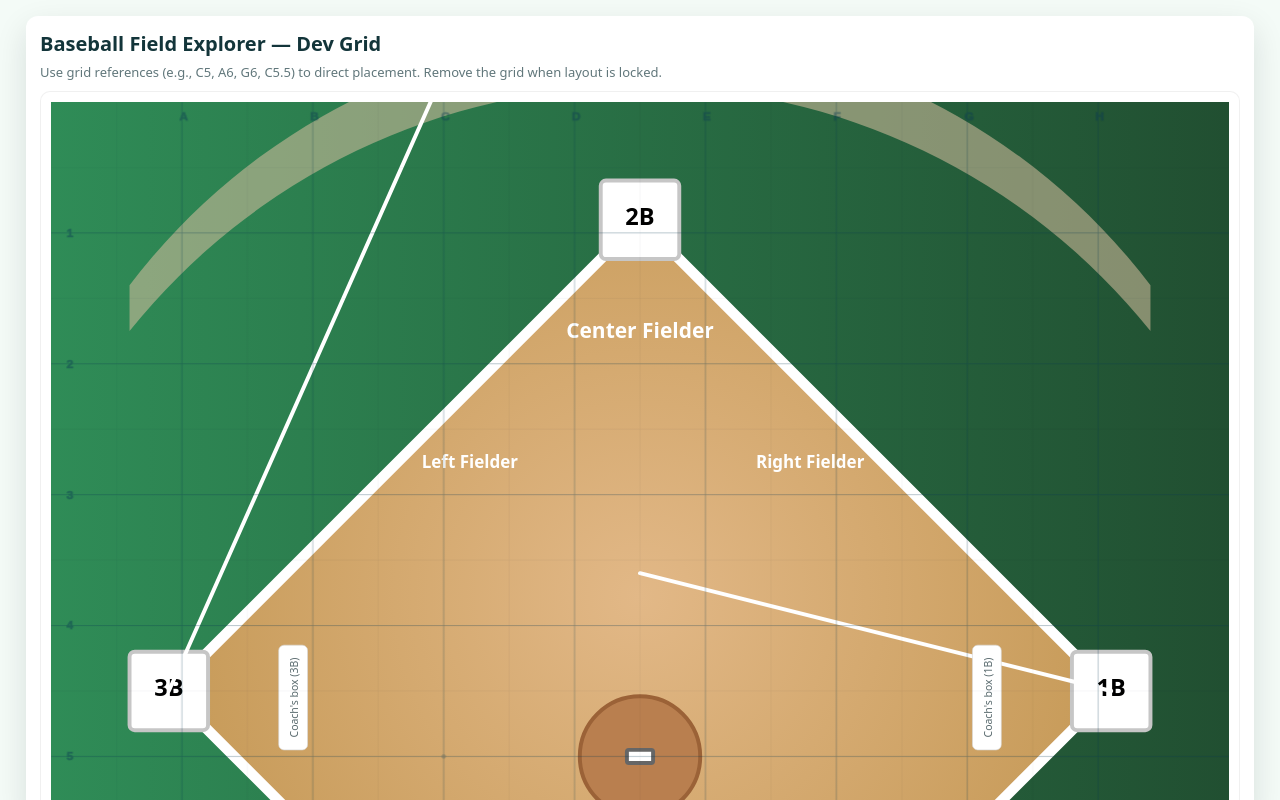
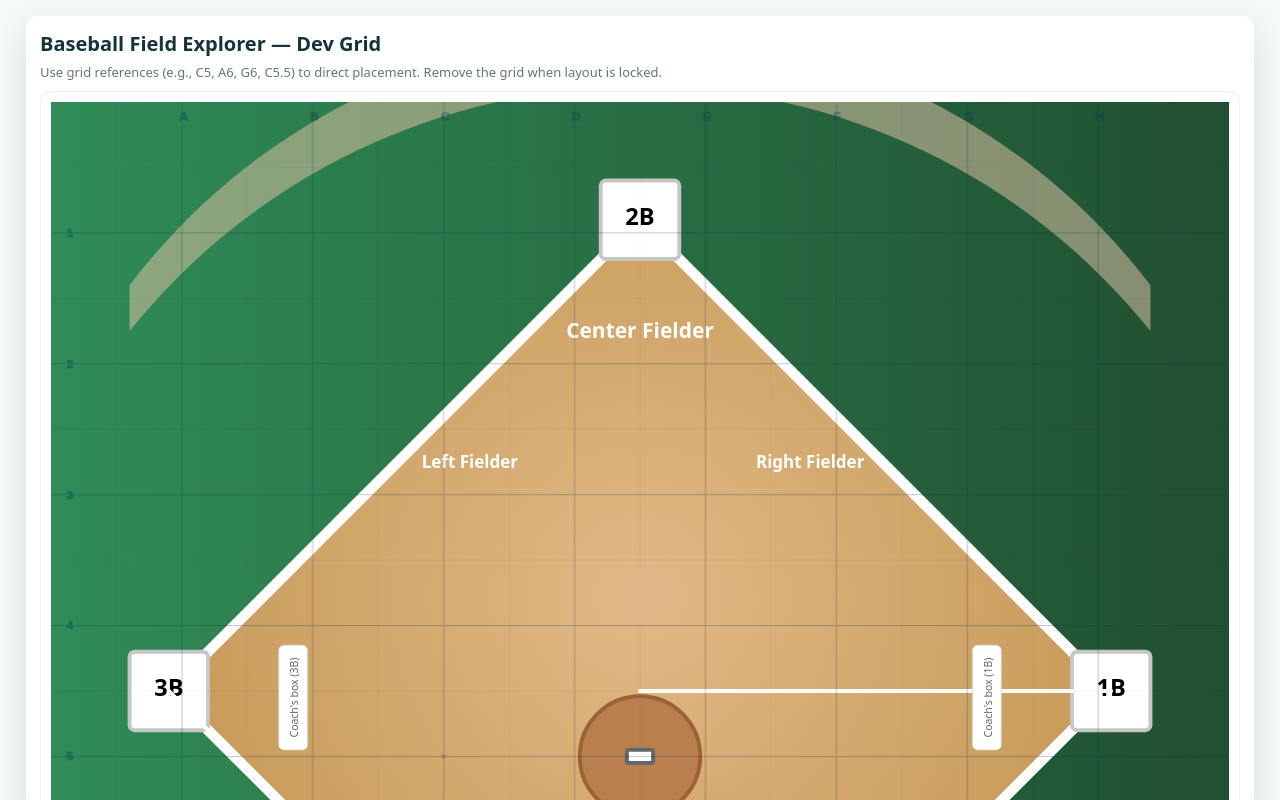
Before and after one commit to jcwood53/baseball-matching-game, a plain HTML site: page field-explorer.html in a window 1280 px wide. Shown: the top 800 px of the page. Drawn offline with Linux system fonts and the light colour scheme.

Commit message:
Adjust foul line coordinates in field-explorer.html

```diff
--- a/field-explorer.html
+++ b/field-explorer.html
@@ -113,9 +113,9 @@
 
         <!-- Foul lines drawn as continuations of baselines from home center (900,1620) out into outfield -->
         <!-- Right foul line (home -> 1B vector extended) -->
-        <line id="foulRight" x1="900" y1="720" x2="1620" y2="900" stroke="var(--chalk)" stroke-width="6" stroke-linecap="round"/>
+        <line id="foulRight" x1="900" y1="900" x2="1620" y2="900" stroke="var(--chalk)" stroke-width="6" stroke-linecap="round"/>
         <!-- Left foul line (home -> 3B vector extended) -->
-        <line id="foulLeft"  x1="900" y1="-720" x2="180"  y2="900" stroke="var(--chalk)" stroke-width="6" stroke-linecap="round"/>
+        <line id="foulLeft"  x1="900" y1="1620" x2="180"  y2="900" stroke="var(--chalk)" stroke-width="6" stroke-linecap="round"/>
 
         <!-- Coach boxes rotated 270 degrees and offset ~10 units into foul territory -->
         <g id="coachBoxes">
```
